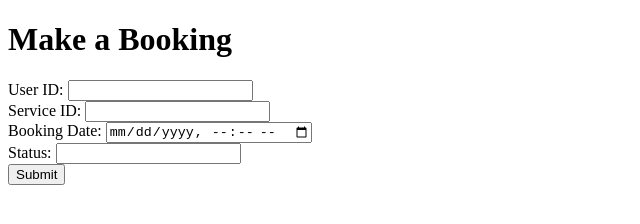
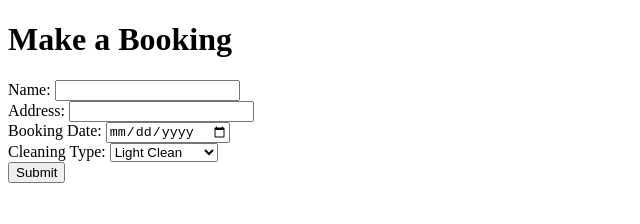
Before and after one commit to sachhm/cp3407-project-v2024-main, a plain HTML site: page iteration1/make_booking.html in a window 1280 px wide. Shown: the whole page, without its empty margins (0-640 px from the left). Drawn offline with Linux system fonts and the light colour scheme.

Commit message:
Update make_booking.html
add 4 fields
created calendar system

```diff
--- a/iteration1/make_booking.html
+++ b/iteration1/make_booking.html
@@ -8,14 +8,22 @@
 <body>
     <h1>Make a Booking</h1>
     <form id="bookingForm">
-        <label for="userId">User ID:</label>
-        <input type="number" id="userId" name="user_id" required><br>
-        <label for="serviceId">Service ID:</label>
-        <input type="number" id="serviceId" name="service_id" required><br>
+        <label for="name">Name:</label>
+        <input type="text" id="name" name="name" required><br>
+
+        <label for="address">Address:</label>
+        <input type="text" id="address" name="address" required><br>
+
         <label for="bookingDate">Booking Date:</label>
-        <input type="datetime-local" id="bookingDate" name="booking_date" required><br>
-        <label for="status">Status:</label>
-        <input type="text" id="status" name="status" required><br>
+        <input type="date" id="bookingDate" name="booking_date" required><br>
+
+        <label for="status">Cleaning Type:</label>
+        <select id="status" name="status" required>
+            <option value="light clean">Light Clean</option>
+            <option value="medium clean">Medium Clean</option>
+            <option value="deep clean">Deep Clean</option>
+        </select><br>
+
         <button type="submit">Submit</button>
     </form>
 
```
